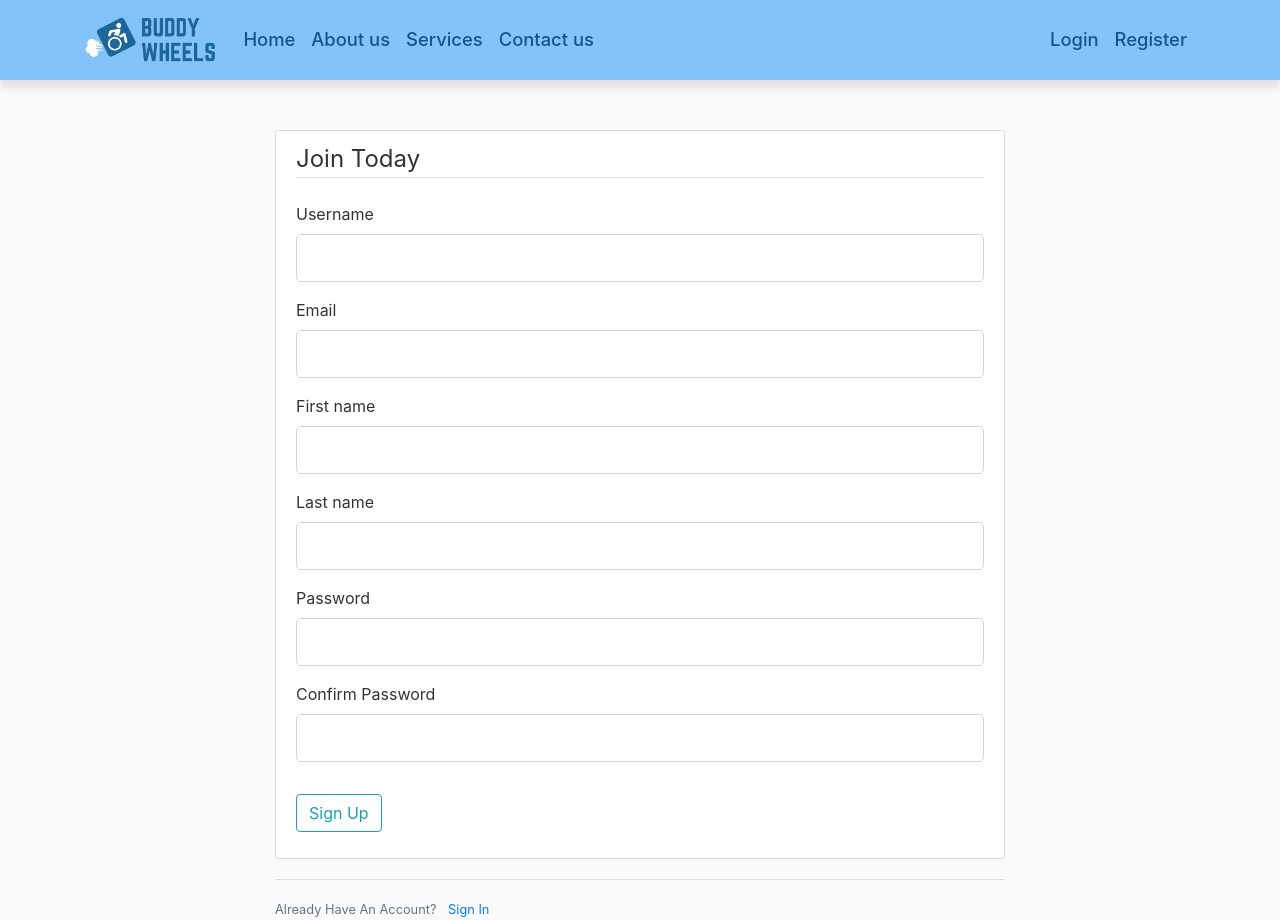
After one commit to minthehouse/CSC59976FinalProject, a Flask app: page /register in a window 1280 px wide. The commit adds this page. Run offline with Flask 2, Linux system fonts and the light colour scheme; some libraries are stand-ins or nearby versions.

Commit message:
login and register implementation

```diff
--- a/buddyWheels/__init__.py
+++ b/buddyWheels/__init__.py
@@ -8,12 +8,12 @@ from flask_mail import Mail
 app = Flask(__name__)
 app.config['SECRET_KEY'] = '7cqAembdv221jlq1oplyJfYOsbznTCPk'
 app.config['SQLALCHEMY_DATABASE_URI'] = 'sqlite:///site.db'
-app.config['SQLALCHEMY_TRACK_MODIFICATIONS'] = False
+#app.config['SQLALCHEMY_TRACK_MODIFICATIONS'] = False
 db = SQLAlchemy(app)
 bcrypt = Bcrypt(app)
 login_manager = LoginManager(app)
-login_manager.login_view= 'login'
-login_manager.login_message_category='info'
+login_manager.login_view = 'login'
+login_manager.login_message_category ='info'
 app.config['MAIL_SERVER'] = 'smtp.googlemail.com'
 app.config['MAIL_PORT'] = 587
 app.config['MAIL_USE_TLS'] = True
--- a/buddyWheels/forms.py
+++ b/buddyWheels/forms.py
@@ -5,3 +5,69 @@ from wtforms import StringField, PasswordField, SubmitField, TextAreaField, Bool
     SelectMultipleField, widgets, SelectField, IntegerField
 from wtforms.validators import DataRequired, Length, Email, EqualTo, InputRequired
 from buddyWheels.models import User
+
+class RegistrationForm(FlaskForm):
+    username = StringField('Username',
+                           validators=[DataRequired(), Length(min=2, max=20)])
+    firstName = StringField('First name',
+                           validators=[DataRequired(), Length(min=2, max=20)])
+    lastName = StringField('Last name',
+                            validators=[DataRequired(), Length(min=2, max=20)])
+    email = StringField('Email',
+                        validators=[DataRequired(), Email()])
+    password = PasswordField('Password', validators=[DataRequired()])
+    confirm_password = PasswordField('Confirm Password',
+                                     validators=[DataRequired(), EqualTo('password')])
+    submit = SubmitField('Sign Up')
+
+    def validate_username(self, username):
+        user = User.query.filter_by(username=username.data).first()
+        if user:
+            raise ValidationError('That username is taken. Please choose a different one.')
+
+    def validate_email(self, email):
+        user = User.query.filter_by(email=email.data).first()
+        if user:
+            raise ValidationError('That email is taken. Please choose a different one.')
+
+class LoginForm(FlaskForm):
+    email = StringField('Email',
+                        validators=[DataRequired(), Email()])
+    password = PasswordField('Password', validators=[DataRequired()])
+    remember = BooleanField('Remember Me')
+    submit = SubmitField('Login')
+
+class UpdateAccountForm(FlaskForm):
+    username = StringField('Username',
+                           validators=[DataRequired(), Length(min=2, max=20)])
+    email = StringField('Email',
+                        validators=[DataRequired(), Email()])
+    picture = FileField('Update Profile Picture', validators=[FileAllowed(['jpg', 'png'])])
+    submit = SubmitField('Update')
+
+    def validate_username(self, username):
+        if username.data != current_user.username:
+            user = User.query.filter_by(username=username.data).first()
+            if user:
+                raise ValidationError('That username is taken. Please choose a different one.')
+
+    def validate_email(self, email):
+        if email.data != current_user.email:
+            user = User.query.filter_by(email=email.data).first()
+            if user:
+                raise ValidationError('That email is taken. Please choose a different one.')
+
+class RequestResetForm(FlaskForm):
+    email = StringField('Email',
+                        validators=[DataRequired(), Email()])
+    submit = SubmitField('Request Password Reset')
+    def validate_email(self,email):
+        user = User.query.filter_by(email=email.data).first()
+        if user is None:
+            raise ValidationError('no account with that email')
+
+class ResetPasswordForm(FlaskForm):
+    password = PasswordField('Password', validators=[DataRequired()])
+    confirm_password = PasswordField('Confirm Password',
+                                     validators=[DataRequired(), EqualTo('password')])
+    submit = SubmitField('Request Password Reset')
--- a/buddyWheels/route.py
+++ b/buddyWheels/route.py
@@ -4,7 +4,7 @@ from PIL import Image
 import datetime
 from flask import render_template, url_for, flash, redirect, request, abort
 from buddyWheels import app, db, bcrypt, mail
-#from buddyWheels.forms import RegistrationForm, LoginForm
+from buddyWheels.forms import RegistrationForm, LoginForm, RequestResetForm, ResetPasswordForm, UpdateAccountForm
 from buddyWheels.models import User
 from flask_login import login_user, current_user, logout_user, login_required, AnonymousUserMixin
 from flask_mail import Message
@@ -19,6 +19,130 @@ def default():
 def home():
     return render_template('home.html', title='Home')
 
+
 @app.route("/about")
 def about():
     return render_template('about.html', title='About')
+
+
+@app.route("/su")
+def su():
+    return render_template('su.html', title='SuperUser')
+
+
+@app.route("/register", methods=['GET', 'POST'])
+def register():
+    if current_user.is_authenticated:
+        return redirect(url_for('home'))
+    form = RegistrationForm()
+    if form.validate_on_submit():
+        password = bcrypt.generate_password_hash(form.password.data).decode('utf-8')
+        user = User(username=form.username.data, firstName=form.firstName.data, lastName=form.lastName.data, email=form.email.data, password=password)
+        db.session.add(user)
+        db.session.commit()
+        msg = f'''Congratulations! Your account has been successfully created
+You are now able to log in.'''
+        flash(msg, 'success')
+        return redirect(url_for('login'))
+    return render_template('register.html', title='Register', form=form)
+
+
+@app.route("/login", methods=['GET', 'POST'])
+def login():
+    if current_user.is_authenticated:
+        return redirect(url_for('home'))
+    form = LoginForm()
+    if form.validate_on_submit():
+        user = User.query.filter_by(email=form.email.data).first()
+        if user and bcrypt.check_password_hash(user.password, form.password.data):
+            login_user(user, remember=form.remember.data)
+            next_page = request.args.get('next')
+            return redirect(next_page) if next_page else redirect(url_for('home'))
+        else:
+            flash('Login Unsuccessful. Please check email and password', 'danger')
+    return render_template('login.html', title='Login', form=form)
+
+
+@app.route("/logout")
+def logout():
+    logout_user()
+    return redirect(url_for('home'))
+
+
+def save_picture(form_picture):
+    random_hex = secrets.token_hex(8)
+    _, f_ext = os.path.splitext(form_picture.filename)
+    picture_fn = random_hex + f_ext
+    picture_path = os.path.join(app.root_path, 'static/profile_pics', picture_fn)
+
+    output_size = (125, 125)
+    i = Image.open(form_picture)
+    i.thumbnail(output_size)
+    i.save(picture_path)
+
+    return picture_fn
+
+
+@app.route("/account", methods=['GET', 'POST'])
+@login_required
+def account():
+    form = UpdateAccountForm()
+    if form.validate_on_submit():
+        if form.picture.data:
+            picture_file = save_picture(form.picture.data)
+            current_user.image_file = picture_file
+        current_user.username = form.username.data
+        current_user.email = form.email.data
+        db.session.commit()
+        flash('Your account has been updated!', 'success')
+        return redirect(url_for('account'))
+    elif request.method == 'GET':
+        form.username.data = current_user.username
+        form.email.data = current_user.email
+    image_file = url_for('static', filename='profile_pics/' + current_user.image_file)
+    return render_template('account.html', title='Account',
+                           image_file=image_file, form=form)
+
+
+
+def send_reset_email(user):
+    token = user.get_reset_token()
+    msg = Message('Password Reset Request',
+                  sender='noreply@demo.com',
+                  recipients=[user.email])
+    msg.body = f'''To reset your password, visit the following link:
+{url_for('reset_token', token=token, _external=True)}
+If you did not make this request then simply ignore this email and no changes will be made.
+'''
+    mail.send(msg)
+
+
+@app.route("/reset_password", methods=['GET', 'POST'])
+def reset_request():
+    if current_user.is_authenticated:
+        return redirect(url_for('home'))
+    form = RequestResetForm()
+    if form.validate_on_submit():
+        user = User.query.filter_by(email=form.email.data).first()
+        send_reset_email(user)
+        flash('An email has been sent with instructions to reset your password.', 'info')
+        return redirect(url_for('login'))
+    return render_template('reset_request.html', title='Reset Password', form=form)
+
+
+@app.route("/reset_password/<token>", methods=['GET', 'POST'])
+def reset_token(token):
+    if current_user.is_authenticated:
+        return redirect(url_for('home'))
+    user = User.verify_reset_token(token)
+    if user is None:
+        flash('That is an invalid or expired token', 'warning')
+        return redirect(url_for('reset_request'))
+    form = ResetPasswordForm()
+    if form.validate_on_submit():
+        hashed_password = bcrypt.generate_password_hash(form.password.data).decode('utf-8')
+        user.password = hashed_password
+        db.session.commit()
+        flash('Your password has been updated! You are now able to log in', 'success')
+        return redirect(url_for('login'))
+    return render_template('reset_token.html', title='Reset Password', form=form)
--- a/buddyWheels/static/main.css
+++ b/buddyWheels/static/main.css
@@ -37,6 +37,7 @@ h1, h2, h3, h4, h5, h6 {
   border: 1px solid #dddddd;
   border-radius: 3px;
   margin-bottom: 20px;
+  margin-top: 50px;
 }
 
 .article-title {
--- a/buddyWheels/templates/layout.html
+++ b/buddyWheels/templates/layout.html
@@ -34,24 +34,13 @@
             </div>
             <!-- Navbar Right Side -->
             <div class="navbar-nav">
-              {%if current_user.is_authenticated%}
-                <a class="nav-item nav-link" href="{{ url_for('home') }}">Form Group</a>
-                <li class="nav-item dropdown">
-                  <a class="nav-link dropdown-toggle" href="#" id="navbarDropdownMenuLink" data-toggle="dropdown" aria-haspopup="true" aria-expanded="false">
-                    Account
-                  </a>
-                  <div class="dropdown-menu" aria-labelledby="navbarDropdownMenuLink">
-                    <a class="dropdown-item" href="{{ url_for('home') }}">Info</a>
-                    <a class="dropdown-item" href="{{ url_for('home') }}">Group</a>
-                    <a class="dropdown-item" href="{{ url_for('home') }}">Message</a>
-                    <a class="dropdown-item" href="{{ url_for('home') }}">Black/Whitelist</a>
-                  </div>
-                </li>
-                <a class="nav-item nav-link" href="{{ url_for('home') }}">Logout</a>
-                {%else%}
-                <a class="nav-item nav-link" href="{{ url_for('home') }}">Login</a>
-                <a class="nav-item nav-link" href="{{ url_for('home') }}">Register</a>
-              {%endif%}
+              {% if current_user.is_authenticated %}
+                <a class="nav-item nav-link" href="{{ url_for('home') }}">Account</a>
+                <a class="nav-item nav-link" href="{{ url_for('logout') }}">Logout</a>
+              {% else %}
+                <a class="nav-item nav-link" href="{{ url_for('login') }}">Login</a>
+                <a class="nav-item nav-link" href="{{ url_for('register') }}">Register</a>
+              {% endif %}
             </div>
           </div>
         </div>
@@ -59,9 +48,11 @@
     </header>
     <main role="main" class="container">
       <div class="row">
-        <div class="col-md-8">
+        <div class="col"></div>
+        <div class="col-8">
           {% block content %}{% endblock %}
         </div>
+        <div class="col"></div>
       </div>
     </main>
 
--- /dev/null
+++ b/buddyWheels/templates/register.html
@@ -0,0 +1,98 @@
+{% extends "layout.html" %}
+{% block content %}
+    <div class="content-section">
+        <form method="POST" action="">
+            {{ form.hidden_tag() }}
+            <fieldset class="form-group">
+                <legend class="border-bottom mb-4">Join Today</legend>
+                <div class="form-group">
+                    {{ form.username.label(class="form-control-label") }}
+
+                    {% if form.username.errors %}
+                        {{ form.username(class="form-control form-control-lg is-invalid") }}
+                        <div class="invalid-feedback">
+                            {% for error in form.username.errors %}
+                                <span>{{ error }}</span>
+                            {% endfor %}
+                        </div>
+                    {% else %}
+                        {{ form.username(class="form-control form-control-lg") }}
+                    {% endif %}
+                </div>
+                <div class="form-group">
+                    {{ form.email.label(class="form-control-label") }}
+                    {% if form.email.errors %}
+                        {{ form.email(class="form-control form-control-lg is-invalid") }}
+                        <div class="invalid-feedback">
+                            {% for error in form.email.errors %}
+                                <span>{{ error }}</span>
+                            {% endfor %}
+                        </div>
+                    {% else %}
+                        {{ form.email(class="form-control form-control-lg") }}
+                    {% endif %}
+                </div>
+                <div class="form-group">
+                    {{ form.firstName.label(class="form-control-label") }}
+                    {% if form.firstName.errors %}
+                        {{ form.firstName(class="form-control form-control-lg is-invalid") }}
+                        <div class="invalid-feedback">
+                            {% for error in form.firstName.errors %}
+                                <span>{{ error }}</span>
+                            {% endfor %}
+                        </div>
+                    {% else %}
+                        {{ form.firstName(class="form-control form-control-lg") }}
+                    {% endif %}
+                </div>
+                <div class="form-group">
+                    {{ form.lastName.label(class="form-control-label") }}
+                    {% if form.lastName.errors %}
+                        {{ form.lastName(class="form-control form-control-lg is-invalid") }}
+                        <div class="invalid-feedback">
+                            {% for error in form.lastName.errors %}
+                                <span>{{ error }}</span>
+                            {% endfor %}
+                        </div>
+                    {% else %}
+                        {{ form.lastName(class="form-control form-control-lg") }}
+                    {% endif %}
+                </div>
+                <div class="form-group">
+                    {{ form.password.label(class="form-control-label") }}
+                    {% if form.password.errors %}
+                        {{ form.password(class="form-control form-control-lg is-invalid") }}
+                        <div class="invalid-feedback">
+                            {% for error in form.password.errors %}
+                                <span>{{ error }}</span>
+                            {% endfor %}
+                        </div>
+                    {% else %}
+                        {{ form.password(class="form-control form-control-lg") }}
+                    {% endif %}
+                </div>
+                <div class="form-group">
+                    {{ form.confirm_password.label(class="form-control-label") }}
+                    {% if form.confirm_password.errors %}
+                        {{ form.confirm_password(class="form-control form-control-lg is-invalid") }}
+                        <div class="invalid-feedback">
+                            {% for error in form.confirm_password.errors %}
+                                <span>{{ error }}</span>
+                            {% endfor %}
+                        </div>
+                    {% else %}
+                        {{ form.confirm_password(class="form-control form-control-lg") }}
+                    {% endif %}
+                </div>
+            </fieldset>
+            <div class="form-group">
+                {{ form.submit(class="btn btn-outline-info") }}
+            </div>
+        </form>
+    </div>
+    <div class="border-top pt-3">
+        <small class="text-muted">
+            Already Have An Account? <a class="ml-2" href="{{ url_for('login') }}">Sign In</a>
+        </small>
+    </div>
+{% endblock content %}
```
Also changed, not shown: buddyWheels/models.py (+7 -197 lines), buddyWheels/templates/login.html (added, +52 -0 lines), buddyWheels/templates/reset_request.html (added, +27 -0 lines), buddyWheels/templates/reset_token.html (added, +39 -0 lines), requirements.txt (added, +22 -0 lines), README.md, buddyWheels/site.db (added), buddyWheels/static/profile_pics/user.png (added), 2 other files.
